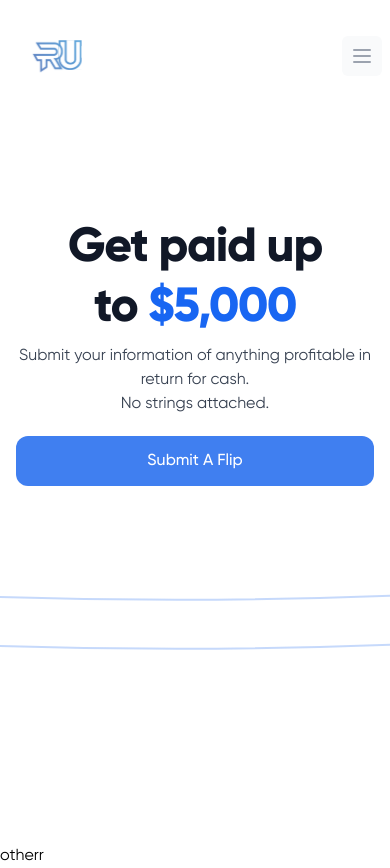
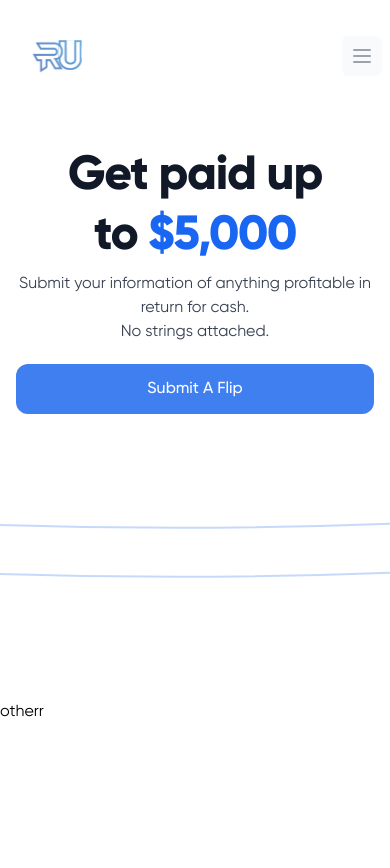
Before and after one commit to Havenstd06/SubmitAFlip, a React (Create React App) app: page / in a window 390 px wide. After the commit the page ends 844 px from the top, so only its background shows below. Built offline with nearby package versions, Linux system fonts and the light colour scheme.

Commit message:
responsive 🔨

```diff
--- a/src/Components/Header.js
+++ b/src/Components/Header.js
@@ -7,7 +7,7 @@ function Header({ id = null }) {
         <header className="relative bg-white md:min-h-screen overflow-hidden" id={id}>
             <HeroBackground />
 
-            <div className="relative pt-6 pb-16 sm:pb-0 h-screen flex flex-col justify-between">
+            <div className="relative pt-6 pb-16 sm:pb-0 md:h-screen md:flex flex-col justify-between">
                 <Navbar />
 
                 <Hero />
```
